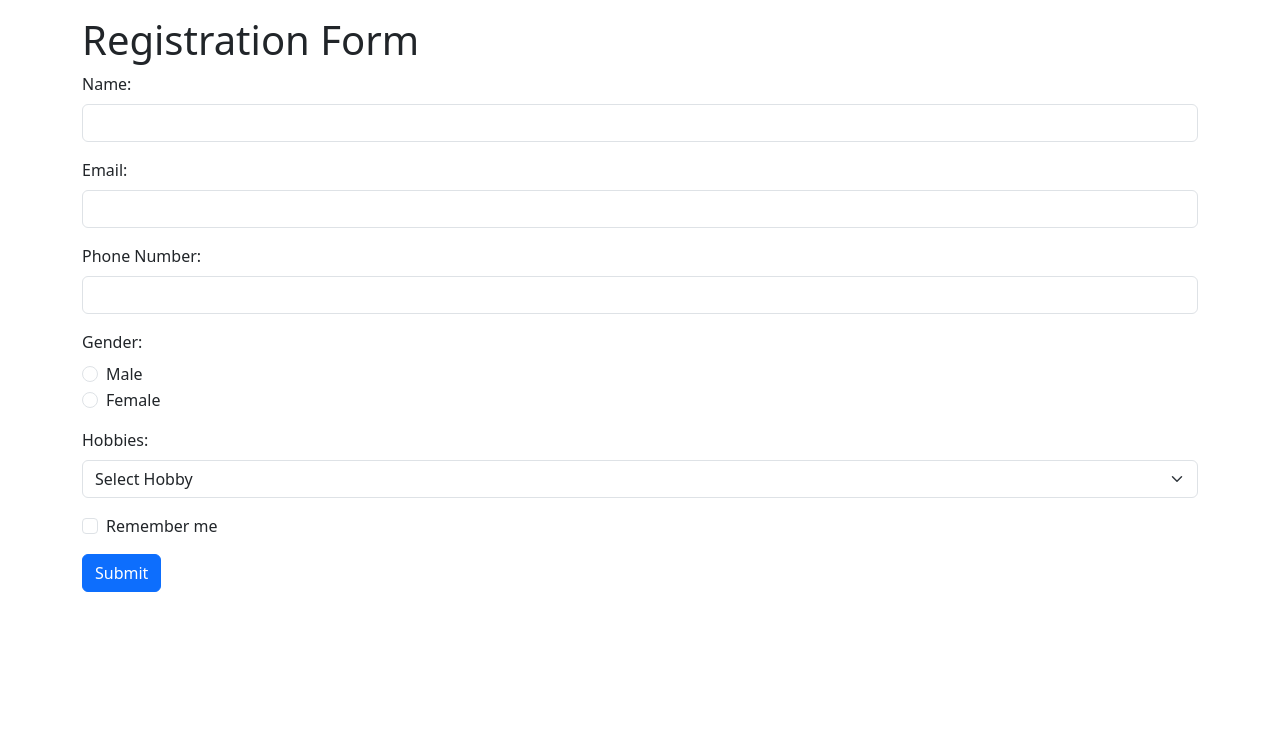
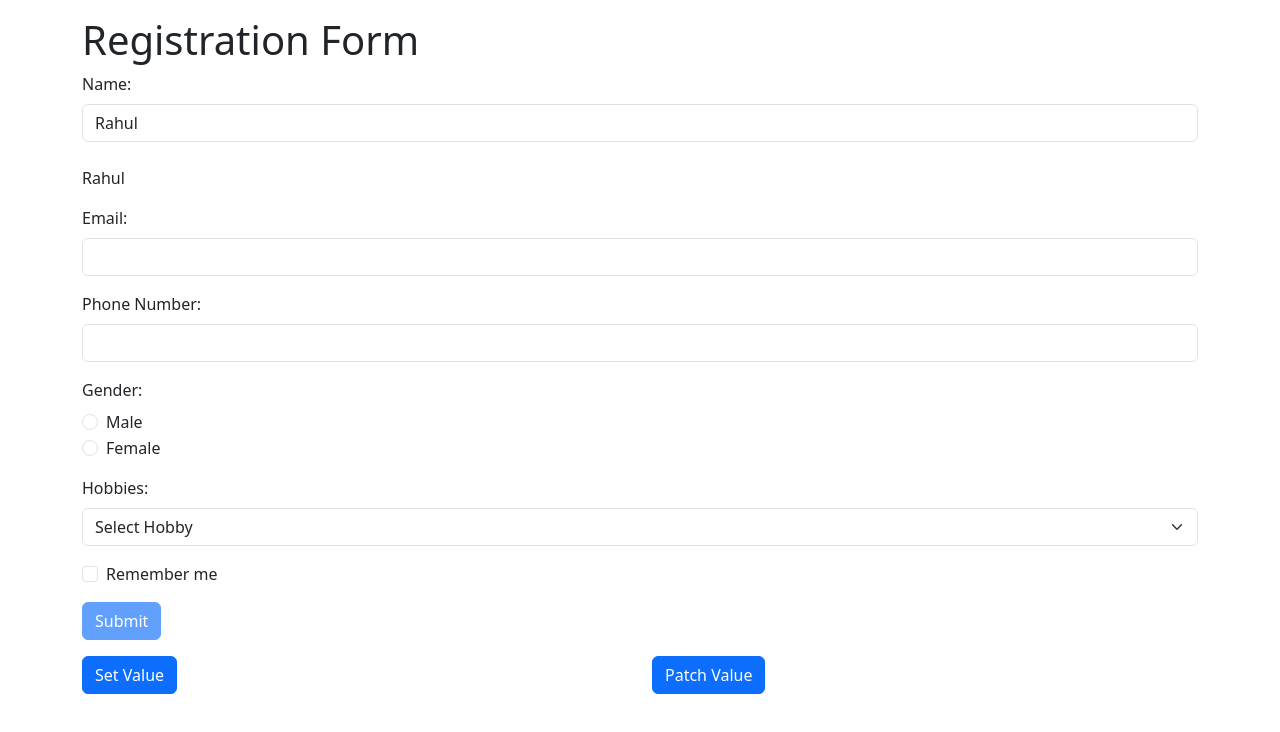
Before and after one commit to rahuly-bacancy/angular-forms, an Angular app: page / in a window 1280 px wide. Shown: the top 732 px of the page. Built offline with nearby package versions, Linux system fonts and the light colour scheme.

Commit message:
Final code

```diff
--- a/angular.json
+++ b/angular.json
@@ -97,5 +97,8 @@
         }
       }
     }
+  },
+  "cli": {
+    "analytics": false
   }
 }
--- a/src/app/app.component.css
+++ b/src/app/app.component.css
@@ -0,0 +1,6 @@
+input.ng-invalid.ng-touched {
+    border: 1px solid red;
+}
+.error-message {
+    color: red;
+}
--- a/src/app/app.component.html
+++ b/src/app/app.component.html
@@ -1,32 +1,42 @@
 <div class="container mt-3">
   <h1>Registration Form</h1>
-  <form>
+  <form (ngSubmit)="submitForm(formData)" #formData="ngForm">
+    <div ngModelGroup="userData">
       <div class="mb-3">
         <label for="name" class="form-label">Name:</label>
-      <input type="text" class="form-control" id="name">
+        <input type="text" class="form-control" id="name"
+        name="name" [(ngModel)]="defaultName"
+        required #name="ngModel">
+        <span class="error-message" *ngIf="name.invalid && name.touched">Name is required</span>
+        <br>
+        {{defaultName}}
       </div>
       <div class="mb-3">
         <label for="email" class="form-label">Email:</label>
-      <input type="email" class="form-control" id="email">
+        <input type="email" class="form-control" id="email" name="email" ngModel required email #email="ngModel">
+        <span class="error-message" *ngIf="email.invalid && email.touched && email.errors?.['required']">Email is required</span>
+        <span class="error-message" *ngIf="email.invalid && email.touched && email.errors?.['email']">Email is invalid</span>
+
       </div>
       <div class="mb-3">
         <label for="phone" class="form-label">Phone Number:</label>
-      <input type="number" class="form-control" id="phone">
+        <input type="number" class="form-control" id="phone" name="phone" ngModel required>
+      </div>
     </div>
     <div class="mb-3">
       <label class="form-label">Gender:</label>
       <div class="form-check">
-        <input class="form-check-input" type="radio" name="gender" id="male" value="male">
+        <input class="form-check-input" type="radio" name="gender" id="male" value="male" name="gender" ngModel>
         <label class="form-check-label" for="male">Male</label>
       </div>
       <div class="form-check">
-        <input class="form-check-input" type="radio" name="gender" id="female" value="female">
+        <input class="form-check-input" type="radio" name="gender" id="female" value="female" name="gender" ngModel>
         <label class="form-check-label" for="female">Female</label>
       </div>
     </div>
     <div class="mb-3">
       <label for="hobbies" class="form-label">Hobbies:</label>
-      <select class="form-select" id="hobbies" aria-label="Hobbies">
+      <select class="form-select" id="hobbies" aria-label="Hobbies" name="hobbies" ngModel>
         <option value="">Select Hobby</option>
         <option value="reading">Reading</option>
         <option value="sports">Sports</option>
@@ -35,9 +45,19 @@
       </select>
     </div>
     <div class="mb-3 form-check">
-      <input type="checkbox" class="form-check-input" id="remember_me">
+      <input type="checkbox" class="form-check-input" id="remember_me" name="remember_me" ngModel>
       <label class="form-check-label" for="remember_me">Remember me</label>
     </div>
-    <button type="submit" class="btn btn-primary">Submit</button>
+    <button type="submit" class="btn btn-primary" [disabled]="!formData.valid">Submit</button>
   </form>
+  <div class="mt-3">
+    <div class="row">
+      <div class="col">
+        <button class="btn btn-primary" (click)="setValue()">Set Value</button>
       </div>
+      <div class="col">
+        <button class="btn btn-primary" (click)="patchValue()">Patch Value</button>
+      </div>
+    </div>
+  </div>
+</div>
--- a/src/app/app.component.ts
+++ b/src/app/app.component.ts
@@ -1,4 +1,5 @@
-import { Component } from '@angular/core';
+import { Component, ViewChild } from '@angular/core';
+import { NgForm } from '@angular/forms';
 
 @Component({
   selector: 'app-root',
@@ -7,4 +8,30 @@ import { Component } from '@angular/core';
 })
 export class AppComponent {
   title = 'lecture-20';
+  defaultName= "Rahul";
+  @ViewChild('formData') formValue!: NgForm;
+
+  submitForm(formData:NgForm) {
+    formData.form.reset();
+    console.log(formData);
+  }
+
+  setValue() {
+    this.formValue.setValue({
+      'userData': {
+        'name': 'Test 123',
+        'email': 'rahul@test.com',
+        'phone': '12356'
+      },
+      'gender': 'female',
+      'hobbies': 'reading',
+      'remember_me': true
+    })
+  }
+
+  patchValue() {
+    this.formValue.form.patchValue({
+      'hobbies': 'reading'
+    })
+  }
 }
--- a/src/app/app.module.ts
+++ b/src/app/app.module.ts
@@ -2,13 +2,15 @@ import { NgModule } from '@angular/core';
 import { BrowserModule } from '@angular/platform-browser';
 
 import { AppComponent } from './app.component';
+import { FormsModule } from '@angular/forms';
 
 @NgModule({
   declarations: [
     AppComponent
   ],
   imports: [
-    BrowserModule
+    BrowserModule,
+    FormsModule
   ],
   providers: [],
   bootstrap: [AppComponent]
```
Lines whose indentation alone changed are shown as unchanged.
